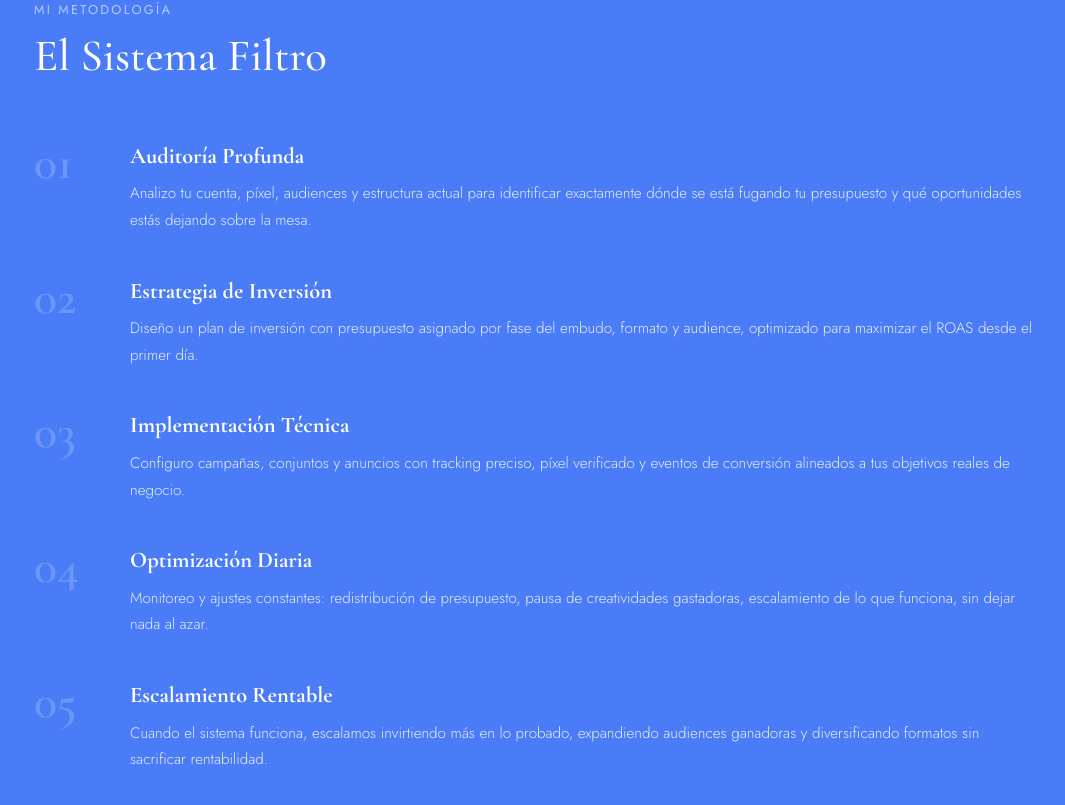
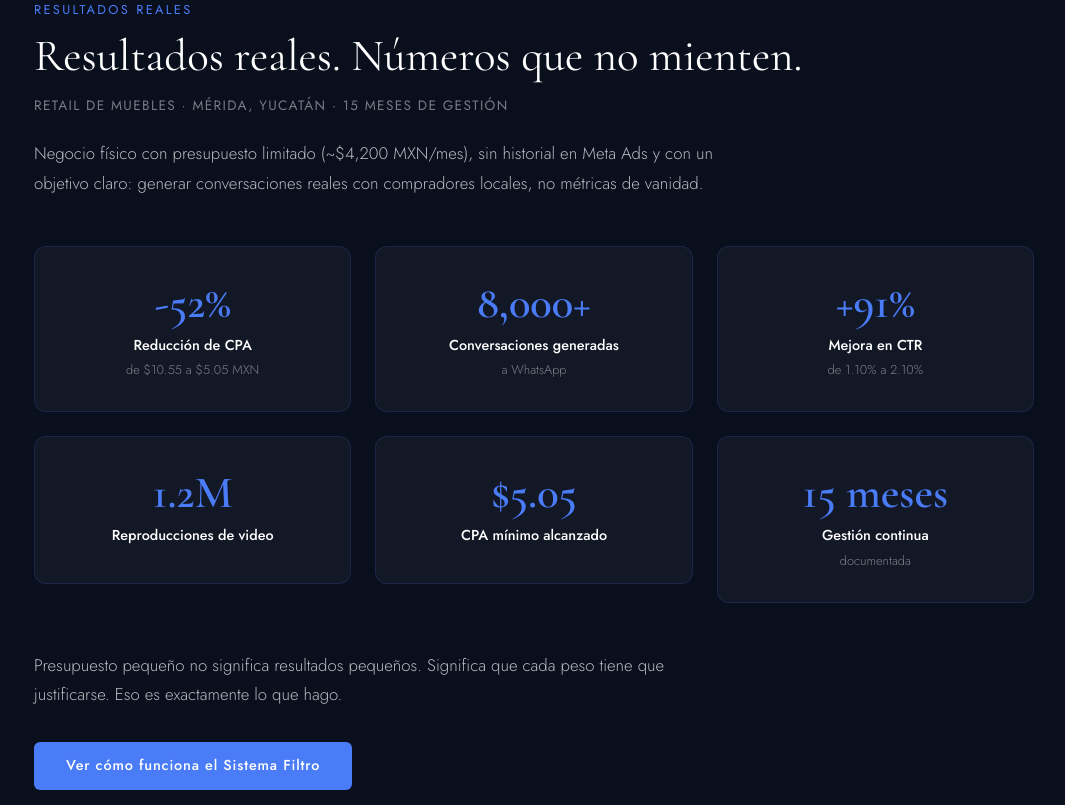
Before and after one commit to Coraline-Coder/carolina-landing, a Next.js app: page / in a window 1280 px wide. Shown: the part 1575-2380 px from the top of the page, without its empty margins (106-1171 px from the left). Built offline with nearby package versions, Linux system fonts and the light colour scheme.

Commit message:
feat: Caso de Exito - 6 metricas reales entre Problema y Sistema Filtro

```diff
--- a/src/app/globals.css
+++ b/src/app/globals.css
@@ -642,3 +642,11 @@
 @keyframes marquee{0%{transform:translateX(0)}100%{transform:translateX(-50%)}}
 .animate-marquee{animation:marquee 20s linear infinite}
 html{scroll-behavior:smooth}
+
+/* Caso de Exito Grid - responsive */
+@media (max-width: 768px) {
+  .caso-grid {
+    grid-template-columns: repeat(2, 1fr) !important;
+    gap: 1rem !important;
+  }
+}
--- a/src/app/page.tsx
+++ b/src/app/page.tsx
@@ -1,4 +1,5 @@
 "use client"
+import CasoDeExitoSection from "@/components/caso-exito";
 import CalculadoraROAS from "@/components/CalculadoraROAS";
 
 import { useState, useEffect, useRef, ComponentType } from "react";
@@ -1163,6 +1164,7 @@ export default function Page() {
       <HeroSection />
       <Marquee />
       <ProblemaSection />
+      <CasoDeExitoSection />
       <SistemaFiltroSection />
       <CapacidadesSection />
       <ProcesoSection />
--- /dev/null
+++ b/src/components/caso-exito.tsx
@@ -0,0 +1,208 @@
+"use client";
+import React, { useState, useEffect, useRef } from "react";
+import { motion } from "framer-motion";
+
+const NAVY = "#0A0F1E";
+const BLUE = "#4A7CF7";
+const WHITE = "#FFFFFF";
+
+function ScrollReveal({ children, className = "" }: { children: React.ReactNode; className?: string }) {
+  const ref = useRef<HTMLDivElement>(null);
+  const [vis, setVis] = useState(false);
+  useEffect(() => {
+    const el = ref.current;
+    if (!el) return;
+    const obs = new IntersectionObserver(
+      ([e]) => { if (e.isIntersecting) { setVis(true); obs.unobserve(el); } },
+      { threshold: 0.15 }
+    );
+    obs.observe(el);
+    return () => obs.disconnect();
+  }, []);
+  return (
+    <motion.div
+      ref={ref}
+      initial={{ opacity: 0, y: 32 }}
+      animate={vis ? { opacity: 1, y: 0 } : {}}
+      transition={{ duration: 0.7, ease: "easeOut" }}
+      className={className}
+    >
+      {children}
+    </motion.div>
+  );
+}
+
+export default function CasoDeExitoSection() {
+  const metrics = [
+    { value: "-52%", label: "Reducción de CPA", detail: "de $10.55 a $5.05 MXN" },
+    { value: "8,000+", label: "Conversaciones generadas", detail: "a WhatsApp" },
+    { value: "+91%", label: "Mejora en CTR", detail: "de 1.10% a 2.10%" },
+    { value: "1.2M", label: "Reproducciones de video", detail: "" },
+    { value: "$5.05", label: "CPA mínimo alcanzado", detail: "" },
+    { value: "15 meses", label: "Gestión continua", detail: "documentada" },
+  ];
+  return (
+    <section style={{ background: NAVY, padding: "6rem 2rem" }}>
+      <div style={{ maxWidth: 1000, margin: "0 auto" }}>
+        <ScrollReveal>
+          <p
+            style={{
+              fontFamily: "var(--font-jost)",
+              fontWeight: 400,
+              fontSize: "0.8rem",
+              letterSpacing: "0.18em",
+              textTransform: "uppercase" as const,
+              color: BLUE,
+              marginBottom: "0.75rem",
+            }}
+          >
+            Resultados reales
+          </p>
+          <h2
+            style={{
+              fontFamily: "var(--font-cormorant)",
+              fontWeight: 400,
+              fontSize: "clamp(1.8rem,4vw,2.8rem)",
+              color: WHITE,
+              lineHeight: 1.15,
+              marginBottom: "0.75rem",
+            }}
+          >
+            Resultados reales. Números que no mienten.
+          </h2>
+          <p
+            style={{
+              fontFamily: "var(--font-jost)",
+              fontWeight: 400,
+              fontSize: "0.85rem",
+              letterSpacing: "0.1em",
+              textTransform: "uppercase" as const,
+              color: "rgba(255,255,255,0.45)",
+              marginBottom: "1.5rem",
+            }}
+          >
+            Retail de muebles · Mérida, Yucatán · 15 meses de gestión
+          </p>
+          <p
+            style={{
+              fontFamily: "var(--font-jost)",
+              fontWeight: 300,
+              fontSize: "1.05rem",
+              color: "rgba(255,255,255,0.7)",
+              lineHeight: 1.75,
+              maxWidth: 700,
+              marginBottom: "3rem",
+            }}
+          >
+            Negocio físico con presupuesto limitado (~$4,200 MXN/mes), sin historial en Meta Ads y con un objetivo claro: generar conversaciones reales con compradores locales, no métricas de vanidad.
+          </p>
+        </ScrollReveal>
+
+        <div style={{ display: "grid", gridTemplateColumns: "repeat(3, 1fr)", gap: "1.5rem" }} className="caso-grid">
+          {metrics.map((m, i) => (
+            <ScrollReveal key={i}>
+              <div
+                style={{
+                  background: "rgba(255,255,255,0.04)",
+                  border: "1px solid rgba(74,124,247,0.15)",
+                  borderRadius: 12,
+                  padding: "2rem 1.5rem",
+                  textAlign: "center" as const,
+                  transition: "transform 0.3s, border-color 0.3s",
+                }}
+                onMouseEnter={(e) => {
+                  e.currentTarget.style.transform = "translateY(-4px)";
+                  e.currentTarget.style.borderColor = "rgba(74,124,247,0.4)";
+                }}
+                onMouseLeave={(e) => {
+                  e.currentTarget.style.transform = "translateY(0)";
+                  e.currentTarget.style.borderColor = "rgba(74,124,247,0.15)";
+                }}
+              >
+                <p
+                  style={{
+                    fontFamily: "var(--font-cormorant)",
+                    fontWeight: 600,
+                    fontSize: "clamp(2rem,4vw,2.8rem)",
+                    color: BLUE,
+                    lineHeight: 1.1,
+                    marginBottom: "0.4rem",
+                  }}
+                >
+                  {m.value}
+                </p>
+                <p
+                  style={{
+                    fontFamily: "var(--font-jost)",
+                    fontWeight: 500,
+                    fontSize: "0.9rem",
+                    color: WHITE,
+                    marginBottom: "0.25rem",
+                  }}
+                >
+                  {m.label}
+                </p>
+                {m.detail && (
+                  <p
+                    style={{
+                      fontFamily: "var(--font-jost)",
+                      fontWeight: 300,
+                      fontSize: "0.8rem",
+                      color: "rgba(255,255,255,0.45)",
+                    }}
+                  >
+                    {m.detail}
+                  </p>
+                )}
+              </div>
+            </ScrollReveal>
+          ))}
+        </div>
+
+        <ScrollReveal>
+          <p
+            style={{
+              fontFamily: "var(--font-jost)",
+              fontWeight: 300,
+              fontSize: "1.05rem",
+              color: "rgba(255,255,255,0.7)",
+              lineHeight: 1.75,
+              maxWidth: 700,
+              marginTop: "3rem",
+            }}
+          >
+            Presupuesto pequeño no significa resultados pequeños. Significa que cada peso tiene que justificarse. Eso es exactamente lo que hago.
+          </p>
+          <div style={{ marginTop: "2rem" }}>
+            <a
+              href="#sistema-filtro"
+              style={{
+                display: "inline-block",
+                fontFamily: "var(--font-jost)",
+                fontWeight: 500,
+                fontSize: "0.9rem",
+                color: WHITE,
+                background: BLUE,
+                padding: "0.85rem 2rem",
+                borderRadius: 6,
+                textDecoration: "none",
+                letterSpacing: "0.06em",
+                transition: "transform 0.25s, box-shadow 0.25s",
+              }}
+              onMouseEnter={(e) => {
+                e.currentTarget.style.transform = "translateY(-2px)";
+                e.currentTarget.style.boxShadow = "0 6px 24px rgba(74,124,247,0.35)";
+              }}
+              onMouseLeave={(e) => {
+                e.currentTarget.style.transform = "translateY(0)";
+                e.currentTarget.style.boxShadow = "none";
+              }}
+            >
+              Ver cómo funciona el Sistema Filtro
+            </a>
+          </div>
+        </ScrollReveal>
+      </div>
+    </section>
+  );
+}
```
